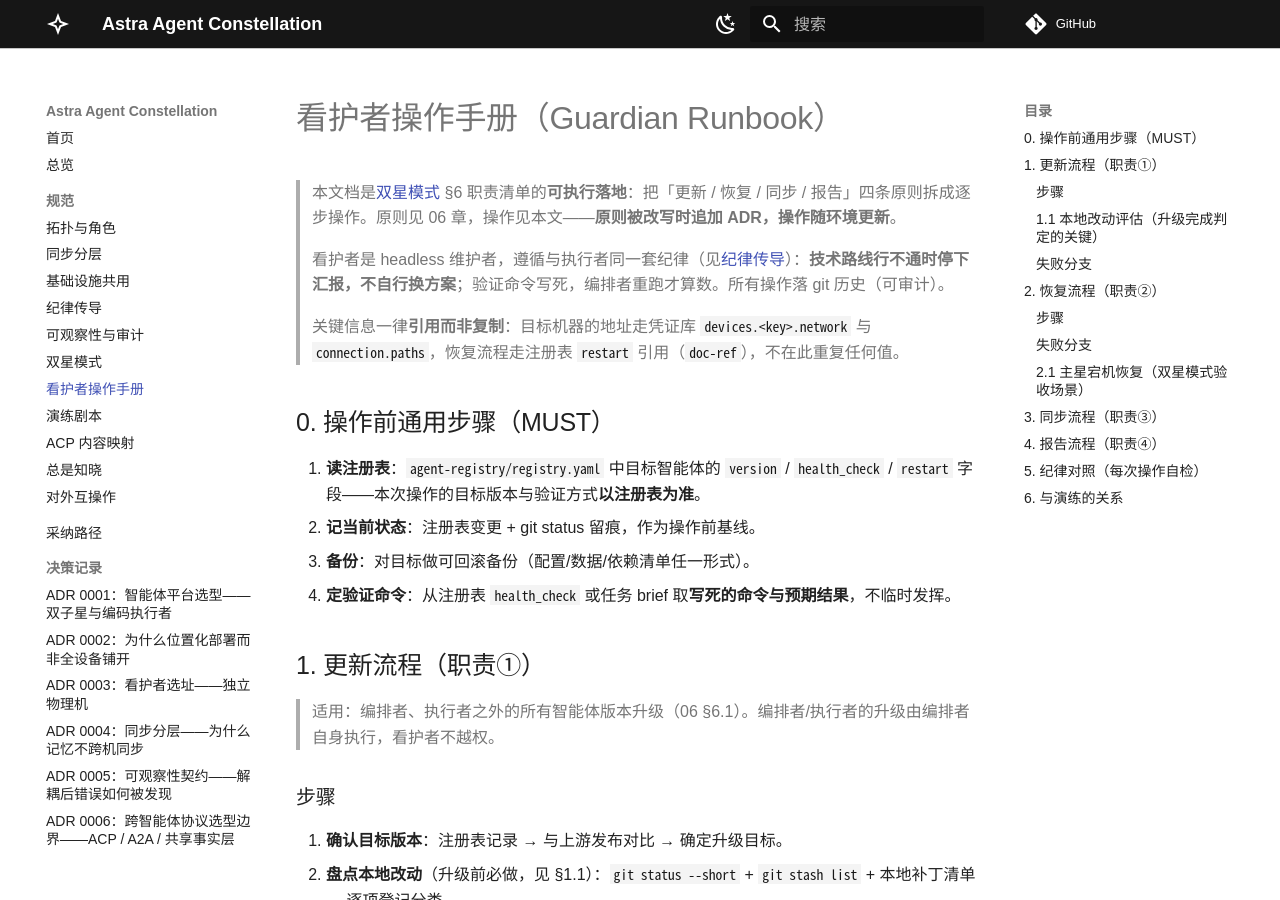
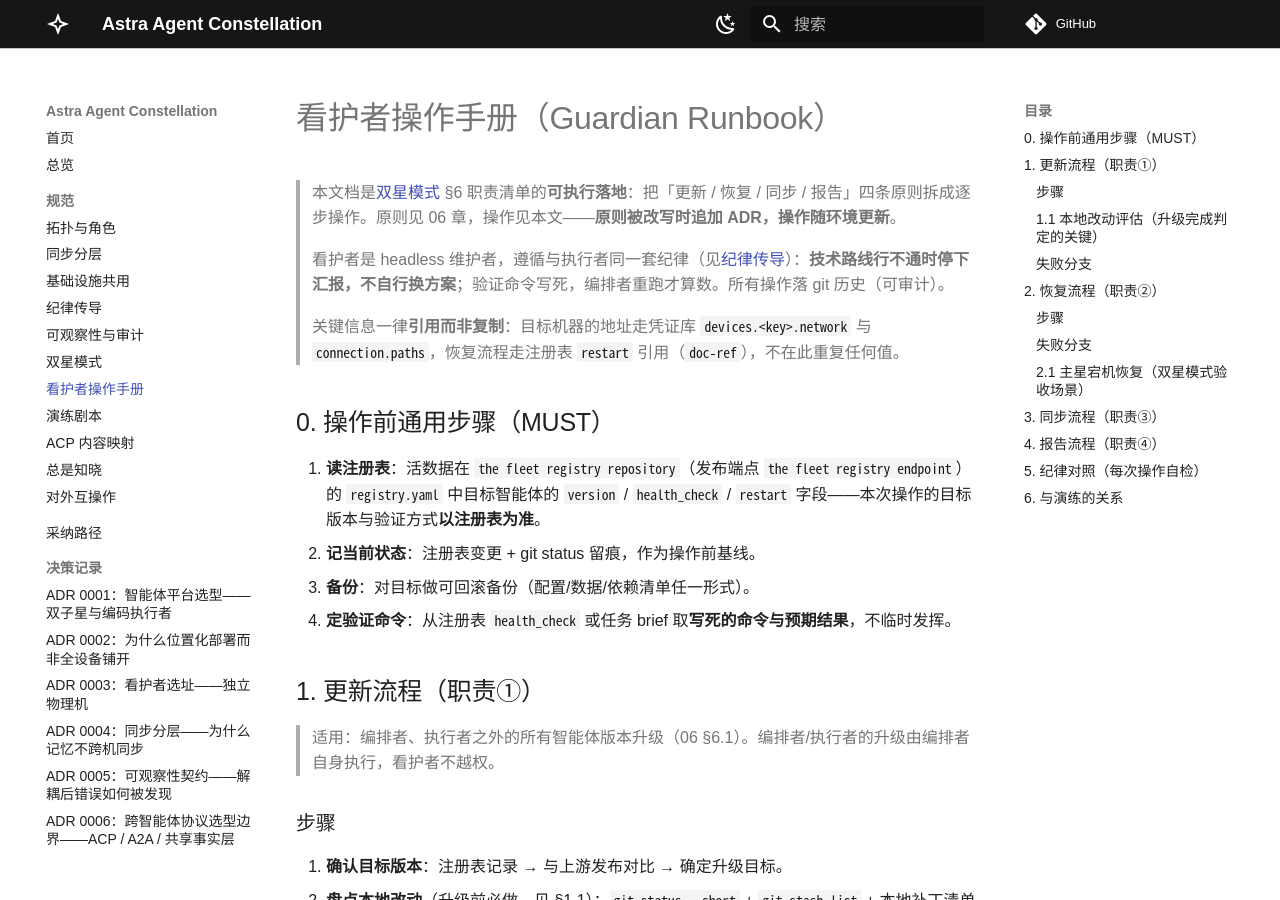
Before and after one commit to alrcatraz/astra-agent-constellation, an MkDocs documentation site: the page built from docs/08-guardian-runbook.md, in a window 1280 px wide and 900 px high. Built offline with MkDocs 1.6.1 and Material for MkDocs 9.7.7, drawn with Linux system fonts in a browser that asks for light colours; comment, search, counter and statistics services are not loaded.

Commit message:
docs: the live registry lives in its own repository
The blueprint keeps the template and the design. Agent identity is fleet
data: one repository, one published endpoint, read by every machine —
none of which belongs in a design checkout.

```diff
--- a/docs/08-guardian-runbook.md
+++ b/docs/08-guardian-runbook.md
@@ -8,7 +8,7 @@
 
 ## 0. 操作前通用步骤（MUST）
 
-1. **读注册表**：`agent-registry/registry.yaml` 中目标智能体的 `version` / `health_check` / `restart` 字段——本次操作的目标版本与验证方式**以注册表为准**。
+1. **读注册表**：活数据在 `the fleet registry repository`（发布端点 `the fleet registry endpoint`）的 `registry.yaml` 中目标智能体的 `version` / `health_check` / `restart` 字段——本次操作的目标版本与验证方式**以注册表为准**。
 2. **记当前状态**：注册表变更 + git status 留痕，作为操作前基线。
 3. **备份**：对目标做可回滚备份（配置/数据/依赖清单任一形式）。
 4. **定验证命令**：从注册表 `health_check` 或任务 brief 取**写死的命令与预期结果**，不临时发挥。
```
Also changed, not shown: AGENTS.md (+4 -3 lines), PLAN.md (+1 -1 lines), 1 other file.
